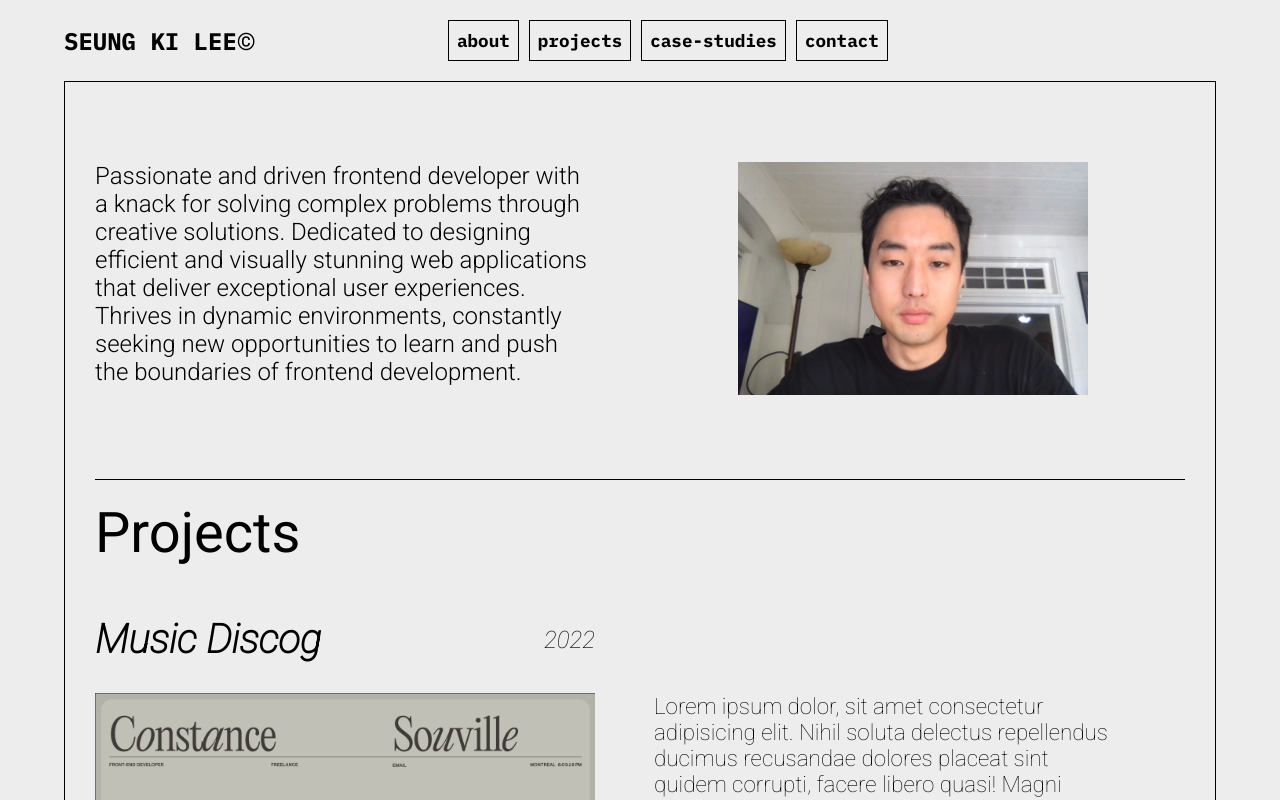
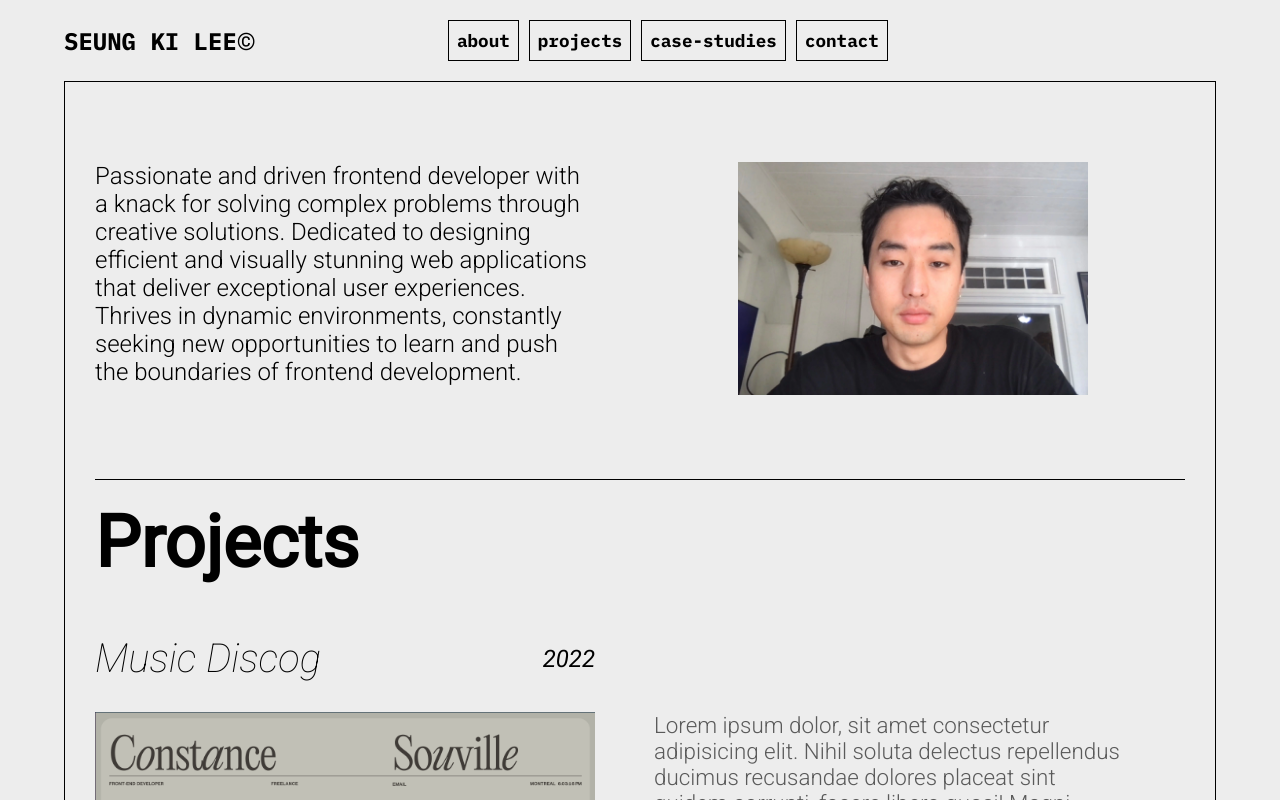
Before and after one commit to stvnlee890/Portfolio2.1, a React (Vite) app: page / in a window 1280 px wide. Shown: the top 800 px of the page. Built offline with nearby package versions, Linux system fonts and the light colour scheme.

Commit message:
Work on Styling and fix back button state toggle

```diff
--- a/src/App.css
+++ b/src/App.css
@@ -1,7 +1,7 @@
-@import url('https://fonts.googleapis.com/css2?family=IBM+Plex+Mono:wght@700&family=Roboto:ital,wght@0,100;0,300;0,400;1,100&display=swap');
+@import url('https://fonts.googleapis.com/css2?family=IBM+Plex+Mono:wght@700&family=Roboto:ital,wght@0,100;0,300;0,400;1,100;1,400&display=swap');
 :root {
   --bg-color: rgb(40, 135, 194);
-  --font-color: rgb(227, 227, 227);
+  --font-color: #5a5a5a;
 }
 * {
   font-family: 'Roboto', sans-serif;
--- a/src/App.jsx
+++ b/src/App.jsx
@@ -11,24 +11,30 @@ function App() {
   const location = useLocation();
   const [checkLocation, setCheckLocation] = useState("");
   const [pressed, setPressed] = useState(false);
+
+  // Scrolls to top on page refresh
   window.onbeforeunload = function () {
     window.scrollTo(0, 0);
   };
 
+  // Listens to user event on back button
   window.onpopstate = () => {
     setPressed(true);
   };
 
   useEffect(() => {
-    if(pressed && location.pathname === '/archives') {
-      console.log(pressed, location.pathname)
+    console.log(pressed, location.pathname);
+    if (pressed && location.pathname === "/archives") {
+      setCheckLocation("");
+      setPressed(false);
+    } else if (pressed && location.pathname === "/") {
+      setCheckLocation("hidden-nav");
+      setPressed(false);
+    } else if (!pressed && location.pathname === '/') {
       setCheckLocation('')
       setPressed(false)
-    } else if(pressed && location.pathname === '/') {
-      setCheckLocation('hidden-nav')
-      setPressed(false)
     }
-  }, [pressed])
+  }, [pressed]);
 
   return (
     <div ref={appRef} className="app-container">
--- a/src/components/about/About.jsx
+++ b/src/components/about/About.jsx
@@ -4,7 +4,6 @@ import { aboutAnimation } from "../../utils/animations/animations";
 
 export default function About() {
   const aboutSection = useRef(null)
-
 
   useLayoutEffect(() => {
     const img = aboutSection.current.children[1].children[0]
--- a/src/components/navBar/Nav.jsx
+++ b/src/components/navBar/Nav.jsx
@@ -1,5 +1,5 @@
 import "./nav.css";
-import { useRef, useLayoutEffect, useEffect, useState } from "react";
+import { useRef, useLayoutEffect, useEffect } from "react";
 import { useNavigate, useLocation } from "react-router-dom";
 import {
   navListAnimation,
--- a/src/components/projects/projects.css
+++ b/src/components/projects/projects.css
@@ -4,9 +4,8 @@
 }
 
 .projects-header > h1 {
-  font-weight: 400;
-  font-size: 3.5rem;
-  transform: translateY(60px);
+  font-size: 4.5rem;
+  transform: translateY(80px);
 }
 
 .project-content {
@@ -44,6 +43,7 @@
 
 .project-header-2 > h1 {
   font-style: italic;
+  font-weight: 100;
   font-size: 2.5rem;
 }
 .project-header-2 > p {
@@ -66,7 +66,8 @@
 }
 
 .project-desc {
-  font-weight: 200;
+  color: var(--font-color);
+  font-weight: 300;
   font-size: 1.4rem;
 }
 
```
